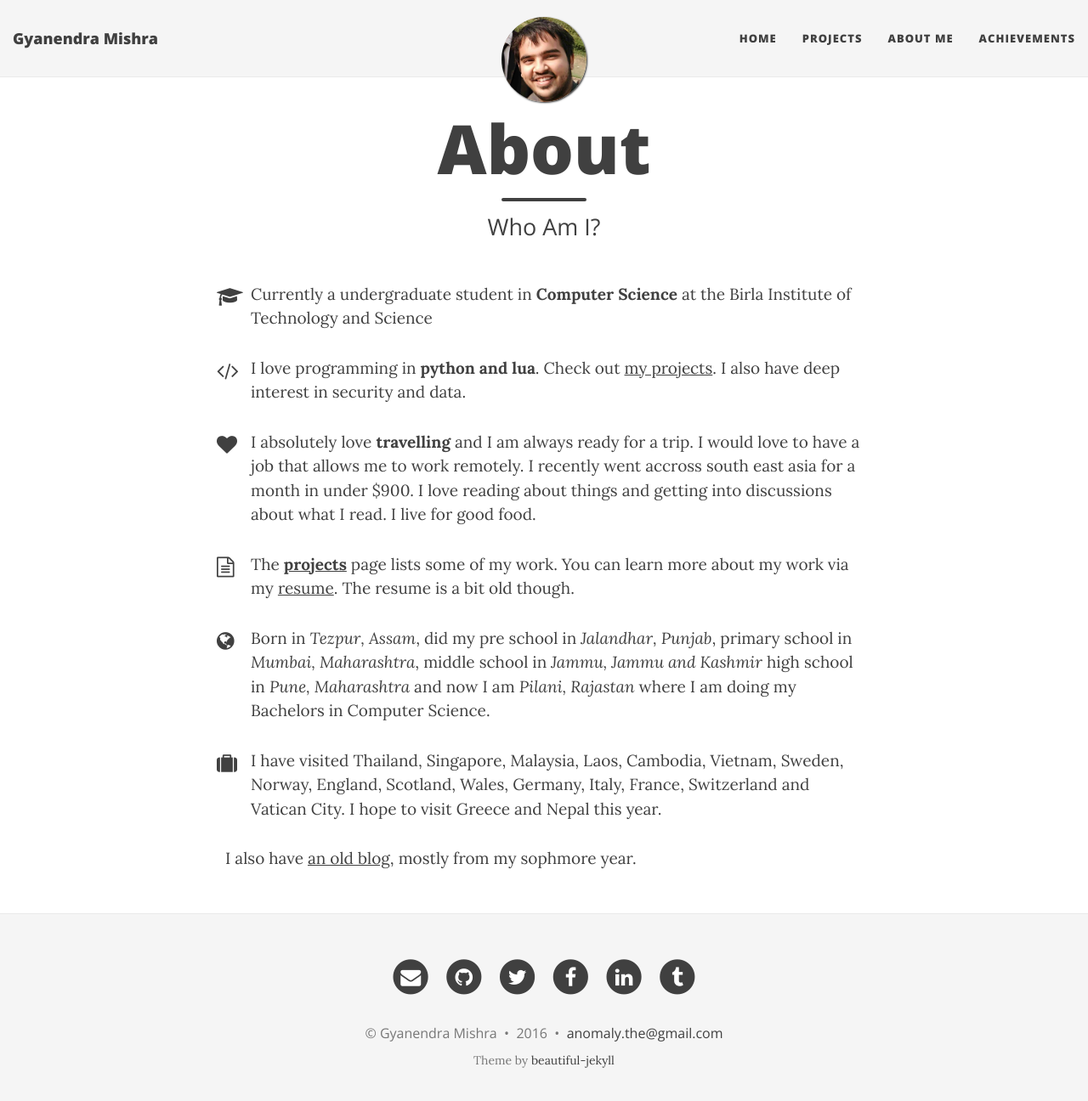
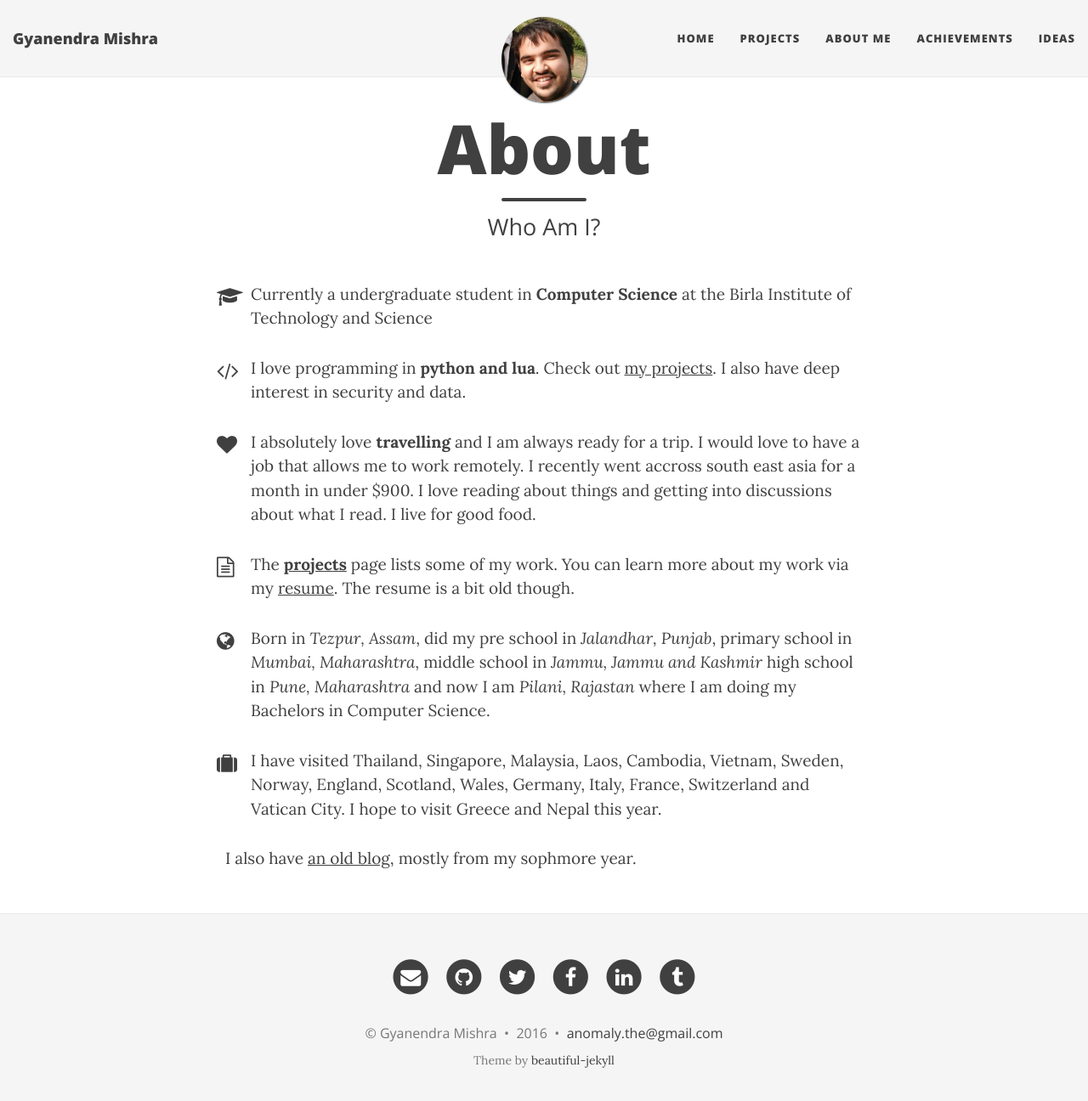
Before and after one commit to h4ck3rk3y/h4ck3rk3y.github.io, a Jekyll site: the page built from about.html, in a window 1280 px wide and 1309 px high. Shown: the top 1296 px of the window at 85% size. Built offline with Jekyll 4.4.1, drawn with Linux system fonts in a browser that asks for light colours; nearby versions of some CDN libraries.

Commit message:
added data

```diff
--- a/_config.yml
+++ b/_config.yml
@@ -31,6 +31,7 @@ navbar-links:
   Projects: "projects"
   About Me: "about"
   Achievements: "achievements"
+  Ideas: "ideas"
 
 # --- Footer options --- #
 
@@ -92,6 +93,5 @@ exclude:
   - CNAME
   - LICENSE
   - README.md
-  - ideas.md
 
 # 2fc73a3a967e97599c9763d05e564189
```
